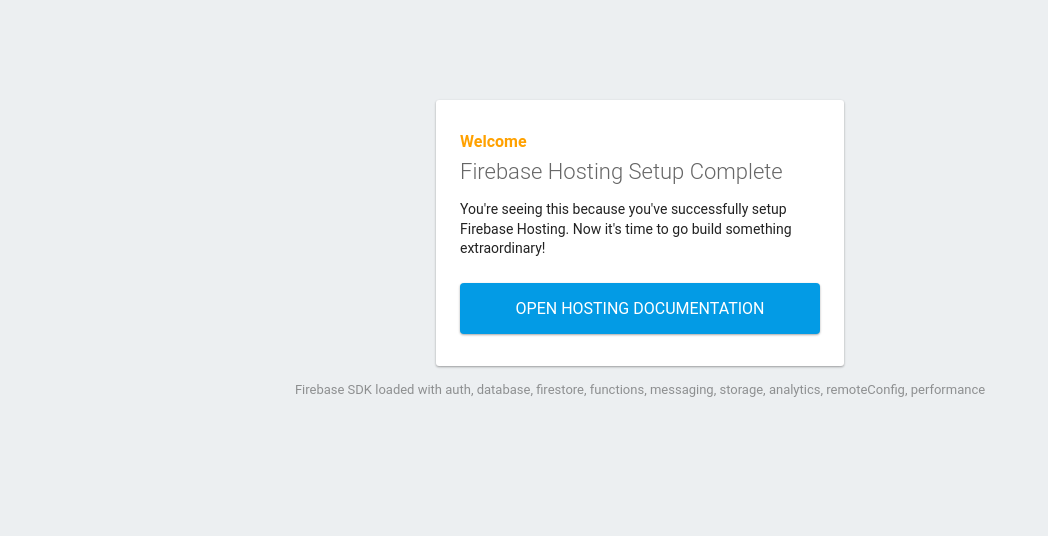
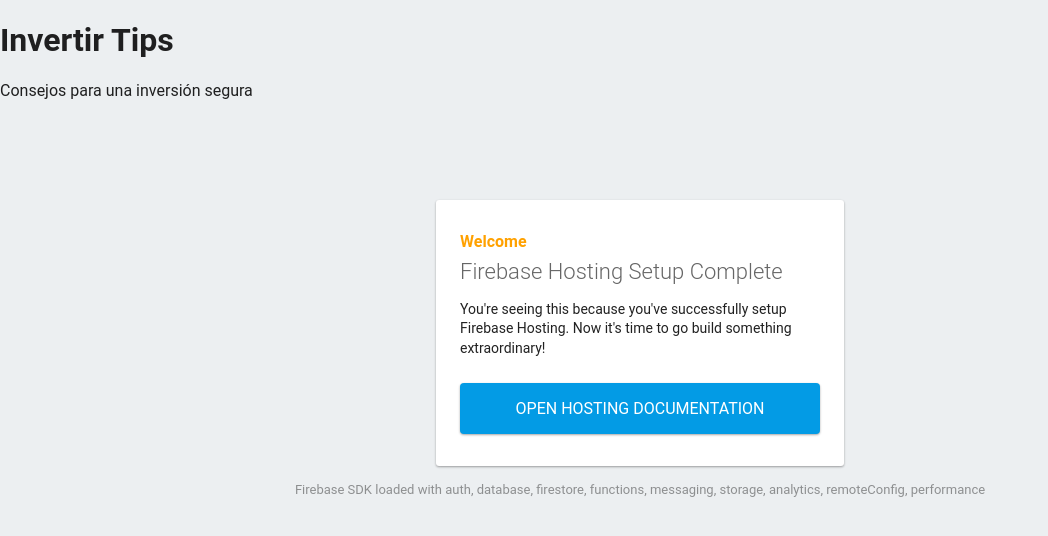
Before and after one commit to reffacil/invertirtips, a plain HTML site: page index.html in a window 1280 px wide. Shown: the whole page, without its empty margins (0-1048 px from the left). Drawn offline with Linux system fonts and the light colour scheme; some packages are replaced by stand-ins of ours.

Commit message:
Prueba de actualizacion automática en Firebase Hosting

```diff
--- a/index.html
+++ b/index.html
@@ -39,6 +39,8 @@
     </style>
   </head>
   <body>
+    <h1>Invertir Tips</h1>
+    <p>Consejos para una inversión segura</p>
     <div id="message">
       <h2>Welcome</h2>
       <h1>Firebase Hosting Setup Complete</h1>
```
